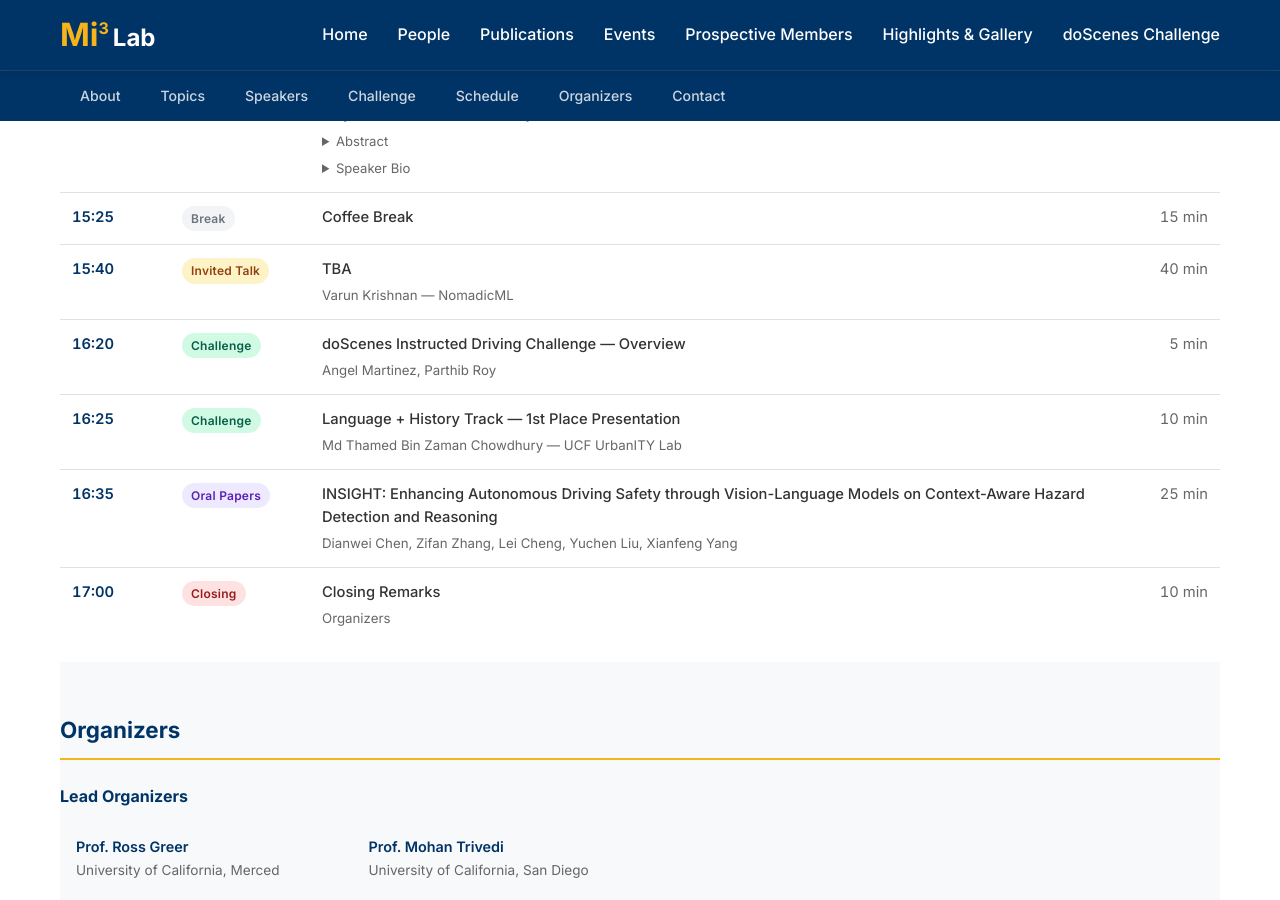
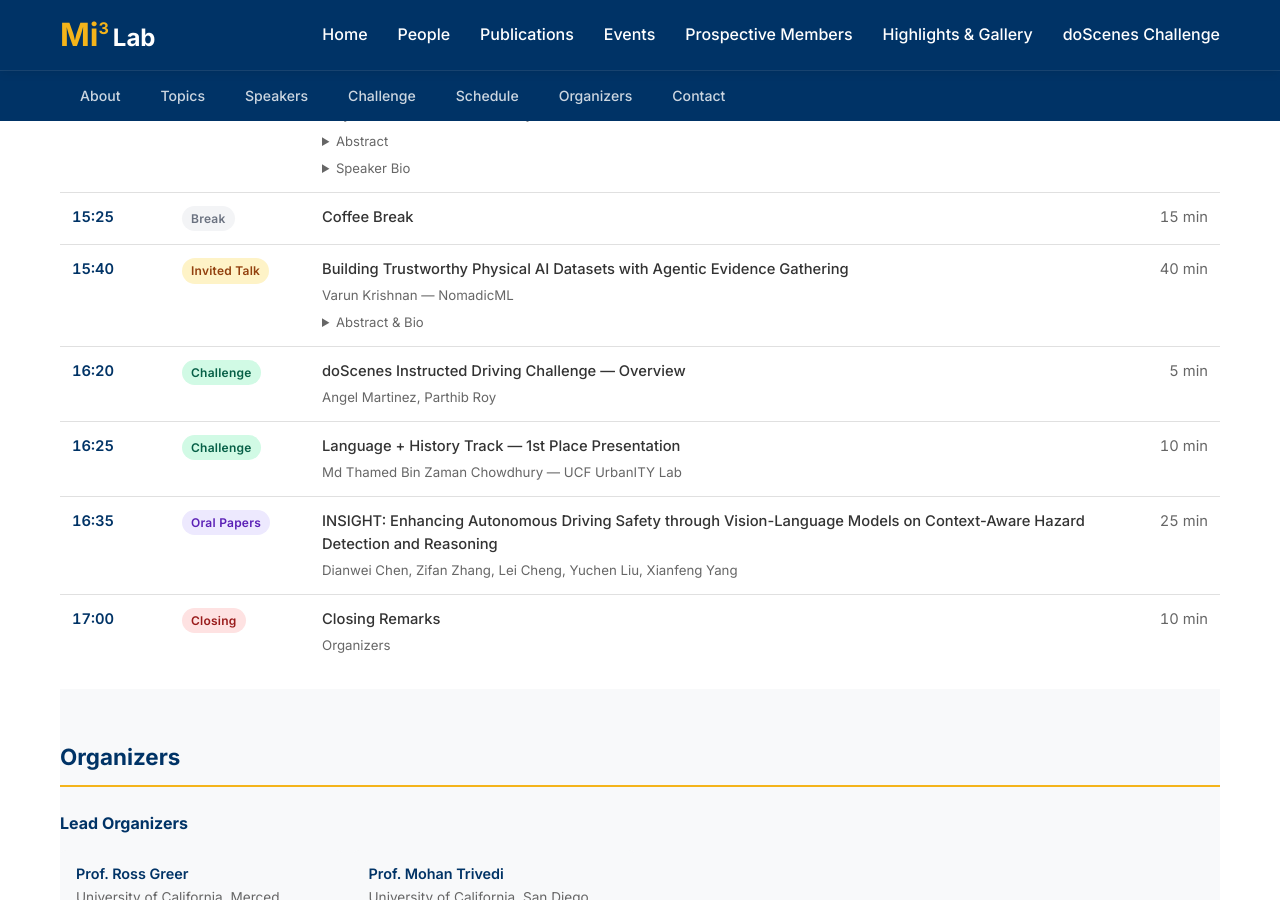
Before and after one commit to Mi3-Lab/mi3-lab.github.io, a Jekyll site: the page built from vl-iiv-2026.html, in a window 1280 px wide and 900 px high, scrolled down 2646 px. Built offline with Jekyll 4.4.1, drawn with Linux system fonts in a browser that asks for light colours.

Commit message:
Add talk title, abstract, and bio for Varun Krishnan at VL-IIV 2026
Co-Authored-By: Claude Opus 4.7 <noreply@anthropic.com>

```diff
--- a/vl-iiv-2026.html
+++ b/vl-iiv-2026.html
@@ -431,8 +431,13 @@ title: VL-IIV 2026 Workshop
           <td class="schedule-time">15:40</td>
           <td class="schedule-type"><span class="schedule-badge badge-talk">Invited Talk</span></td>
           <td>
-            <div class="schedule-title">TBA</div>
+            <div class="schedule-title">Building Trustworthy Physical AI Datasets with Agentic Evidence Gathering</div>
             <div class="schedule-speaker">Varun Krishnan &mdash; NomadicML</div>
+            <details style="margin-top:6px;">
+              <summary style="font-size:0.82rem;color:var(--text-light);cursor:pointer;">Abstract &amp; Bio</summary>
+              <p style="font-size:0.82rem;color:var(--text-light);line-height:1.6;margin-top:6px;">Physical AI companies collect enormous volumes of data, but identifying the moments that actually improve models remains a major bottleneck. We present Nomadic, an agentic data intelligence platform that combines VLMs with targeted evidence gathering to discover, validate, and explain complex events in robotics and autonomous driving datasets. By grounding model predictions in visual and motion evidence, Nomadic improves event accuracy, reduces manual review, and enables scalable curation of high-value training data for physical AI.</p>
+              <p style="font-size:0.82rem;color:var(--text-light);line-height:1.6;margin-top:6px;"><strong>Bio:</strong> Varun Krishnan is Cofounder / CTO at Nomadic AI. He was previously a Research Scientist on Lyft's Autonomous Navigation Team.</p>
+            </details>
           </td>
           <td class="schedule-time" style="text-align:right; color: var(--text-light); font-weight:400;">40 min</td>
         </tr>
```
